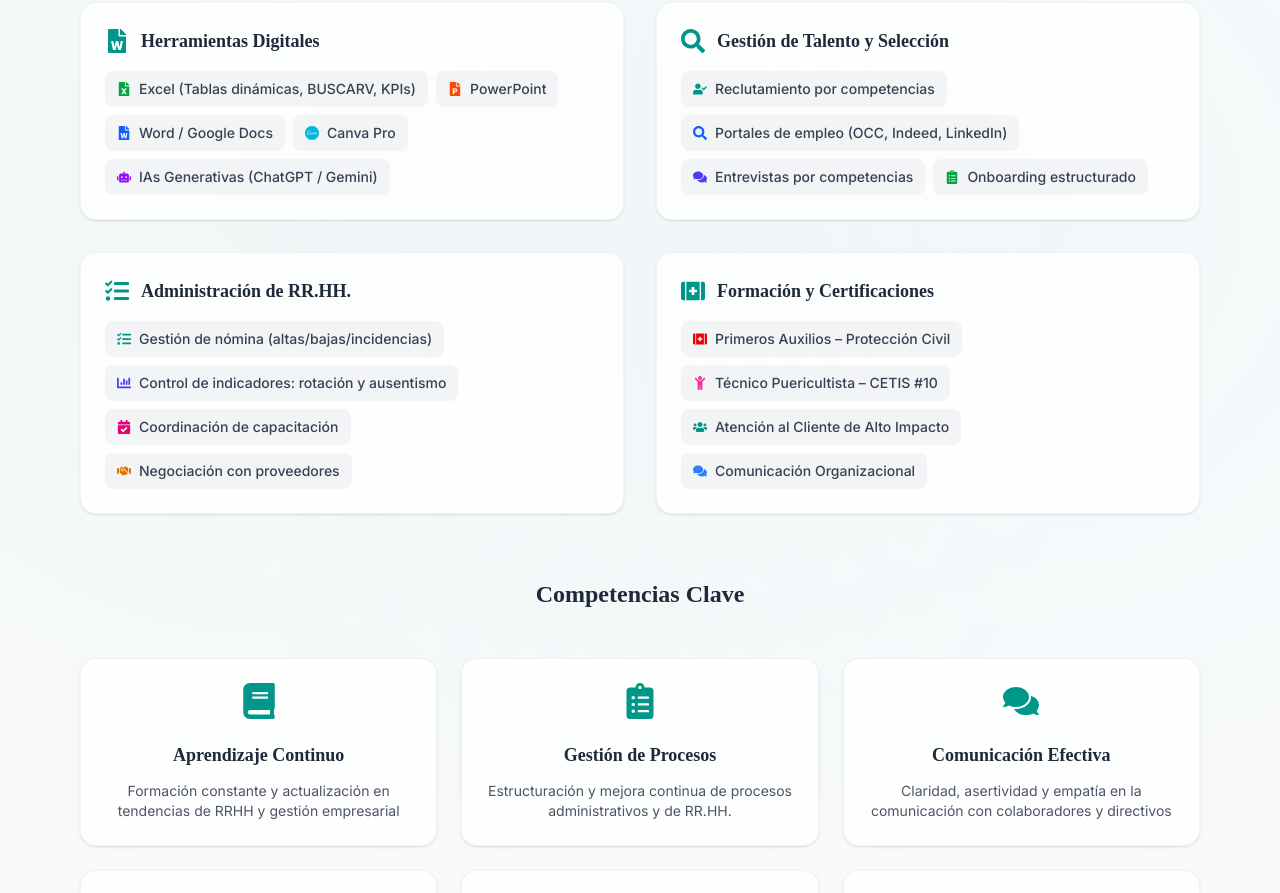
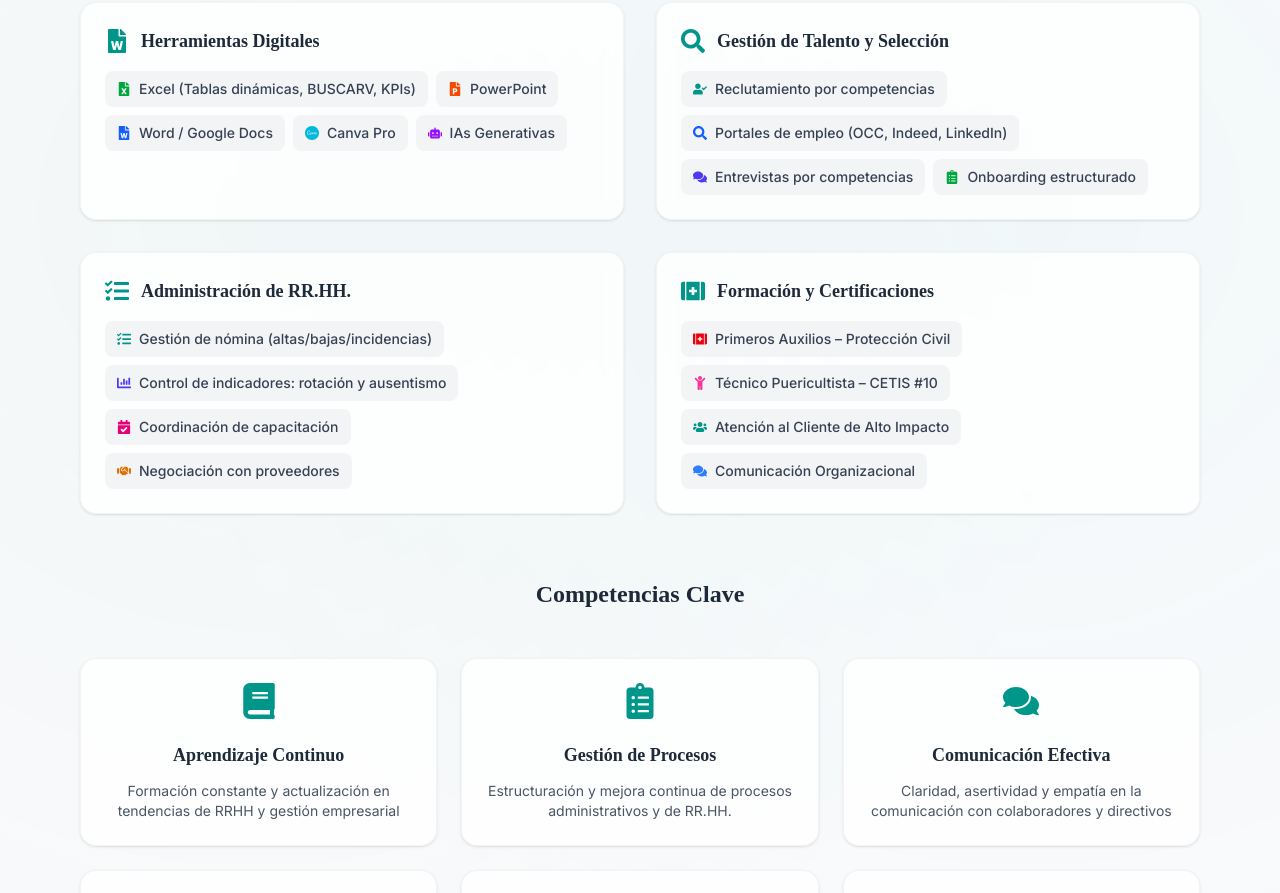
Before and after one commit to ErickuchoSan/cv-react-Regina-Salazar-Marcelino, a React (Vite) app: page / in a window 1280 px wide. Shown: the part 6400-7293 px from the top of the page. Built offline with nearby package versions, Linux system fonts and the light colour scheme.

Commit message:
fix: remover parentesis de IAs Generativas en la version web tambien

```diff
--- a/src/data/skills.ts
+++ b/src/data/skills.ts
@@ -56,7 +56,7 @@ export const TECH_CATEGORIES: TechCategoryData[] = [
             { name: 'PowerPoint', icon: FaFilePowerpoint, color: 'text-orange-600' },
             { name: 'Word / Google Docs', icon: FaFileWord, color: 'text-blue-600' },
             { name: 'Canva Pro', icon: SiCanva, color: 'text-cyan-500' },
-            { name: 'IAs Generativas (ChatGPT / Gemini)', icon: FaRobot, color: 'text-purple-600' },
+            { name: 'IAs Generativas', icon: FaRobot, color: 'text-purple-600' },
         ],
     },
     {
```
